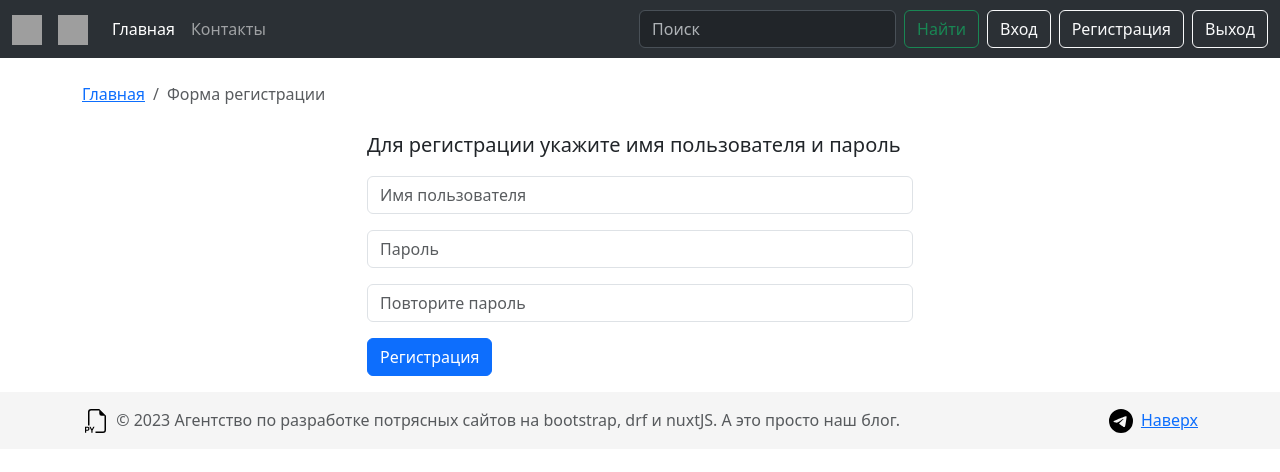
After one commit to Medsotoo/my_blog, a Django app: page /signup/ in a window 1280 px wide. The commit adds this page. Shown: the top 472 px of the page. Run offline with Django 3.2, Linux system fonts and the light colour scheme; some libraries are stand-ins or nearby versions; grey boxes are pictures that could not be loaded.

Commit message:
создал форму регистрации form.py прописал поля с помощью виджетов, добавиль вьюху регистрации, и путь в urls.py, создал шаблон signup.html закрепил кнопку регистрации в блоке navbar

```diff
--- /dev/null
+++ b/blog/myblog/forms.py
@@ -0,0 +1,54 @@
+from django import forms
+from django.contrib.auth.models import User
+from django.contrib.auth import authenticate
+
+
+class SignUpForm(forms.Form):
+    username = forms.CharField(
+        max_length=100,
+        required=True,
+        widget=forms.TextInput(attrs={
+            'class': "form-control",
+            'id': "inputUsername",
+            'type': 'username',
+            'placeholder': 'Имя пользователя'
+        }),
+    )
+
+    password = forms.CharField(
+        required=True,
+        widget=forms.PasswordInput(attrs={
+            'class': "form-control",
+            'id': "inputPassword",
+            'type': 'password',
+            'placeholder': 'Пароль'
+        }),
+    )
+
+    repeat_password = forms.CharField(
+        required=True,
+        widget=forms.PasswordInput(attrs={
+            'class': "form-control",
+            'id': "ReInputPassword",
+            'type': 'password',
+            'placeholder': 'Повторите пароль'
+        }),
+    )
+
+    def clean(self):
+        password = self.cleaned_data['password']
+        confirm_password = self.cleaned_data['repeat_password']
+
+        if password != confirm_password:
+            raise forms.ValidationError(
+                "Пароли не совпадают"
+            )
+
+    def save(self):
+        user = User.objects.create_user(
+            username=self.cleaned_data['username'],
+            password=self.cleaned_data['password'],
+        )
+        user.save()
+        auth = authenticate(**self.cleaned_data)
+        return auth
--- a/blog/myblog/templates/myblog/block/navbar.html
+++ b/blog/myblog/templates/myblog/block/navbar.html
@@ -19,7 +19,7 @@
                     <input class="form-control me-2" type="search" placeholder="Поиск" aria-label="Поиск">
                     <button class="btn btn-outline-success me-2" type="submit">Найти</button>
                     <button type="button" class="btn btn-outline-light me-2">Вход</button>
-                    <button type="button" class="btn btn-outline-light me-2">Регистрация</button>
+                    <a href="{% url 'signup' %}" class="btn btn-outline-light me-2">Регистрация</a>
                     <button type="button" class="btn btn-outline-light">Выход</button>
                 </form>
           </div>
--- /dev/null
+++ b/blog/myblog/templates/myblog/signup.html
@@ -0,0 +1,57 @@
+{% extends './base.html' %}
+{% load static %}
+{% block title %}Регистрация{% endblock %}
+
+{% block content %}
+    <section class="my-registration-form">
+        <div class="container">
+            <div class="row justify-content-center">
+                <div class="col-12">
+                    <!--    ЭТО ХЛЕБНЫЕ КРОШКИ -->
+                    <nav aria-label="breadcrumb" class="my-4">
+                        <ol class="breadcrumb">
+                            <li class="breadcrumb-item"><a href="{% url 'index' %}">Главная</a></li>
+                            <li class="breadcrumb-item active" aria-current="page">Форма регистрации</li>
+                        </ol>
+                    </nav>
+
+                    <div class="row justify-content-center">
+                        <div class="col-6">
+                            <p class="lead">Для регистрации укажите имя пользователя и пароль</p>
+                            {% if form.errors %}
+                                {% for field in form %}
+                                    {% for error in field.errors %}
+                                        <div class="alert alert-danger">
+                                            <strong>{{ error|escape }}</strong>
+                                        </div>
+                                {% endfor %}
+                                {% endfor %}
+                                {% for error in form.non_field_errors %}
+                                    <div class="alert alert-danger">
+                                        <strong>{{ error|escape }}</strong>
+                                    </div>
+                                {% endfor %}
+                            {% endif %}
+                                <form method="post" action="{% url 'signup' %}">
+                                    {% csrf_token %}
+                                    <div class="mb-3">
+                                        <label for="inputUsername" class="form-label visually-hidden">Имя пользователя</label>
+                                        {{ form.username }}
+                                    </div>
+                                    <div class="mb-3">
+                                        <label for="inputPassword" class="form-label visually-hidden">Пароль</label>
+                                        {{ form.password }}
+                                    </div>
+                                    <div class="mb-3">
+                                        <label for="ReInputPassword" class="form-label visually-hidden">Повторите пароль</label>
+                                        {{ form.repeat_password }}
+                                    </div>
+                                    <button type="submit" class="btn btn-primary">Регистрация</button>
+                                </form>
+                        </div>
+                    </div>
+                </div>
+            </div>
+        </div>
+    </section>
+{% endblock %}
--- a/blog/myblog/urls.py
+++ b/blog/myblog/urls.py
@@ -1,8 +1,9 @@
 from django.urls import path
-from .views import MainView, PostDetailView
+from .views import MainView, PostDetailView, SignUpView
 
 urlpatterns = [
     path('', MainView.as_view(), name='index'),
-    path('post/<slug>/', PostDetailView.as_view(), name='post_detail')
+    path('post/<slug>/', PostDetailView.as_view(), name='post_detail'),
+    path('signup/', SignUpView.as_view(), name='signup')
 
 ]
--- a/blog/myblog/views.py
+++ b/blog/myblog/views.py
@@ -1,11 +1,12 @@
 
 # Create your views here.
-from django.core.paginator import Paginator
 from django.shortcuts import render, get_object_or_404
 from django.views import View
-
+from django.core.paginator import Paginator
 from .models import Post
-
+from .forms import SignUpForm
+from django.contrib.auth import login
+from django.http import HttpResponseRedirect
 
 class MainView(View):
     def get(self, request, *args, **kwargs):
@@ -26,3 +27,23 @@ class PostDetailView(View):
         return render(request, 'myblog/post_detail.html', context={
             'post': post
     })
+
+
+
+class SignUpView(View):
+    def get(self, request, *args, **kwargs):
+        form = SignUpForm()
+        return render(request, 'myblog/signup.html', context={
+            'form': form,
+        })
+
+    def post(self, request, *args, **kwargs):
+        form = SignUpForm(request.POST)
+        if form.is_valid():
+            user = form.save()
+            if user is not None:
+                login(request, user)
+                return HttpResponseRedirect('/')
+        return render(request, 'myblog/signup.html', context={
+            'form': form,
+        })
```
Also changed, not shown: blog/db.sqlite3.
